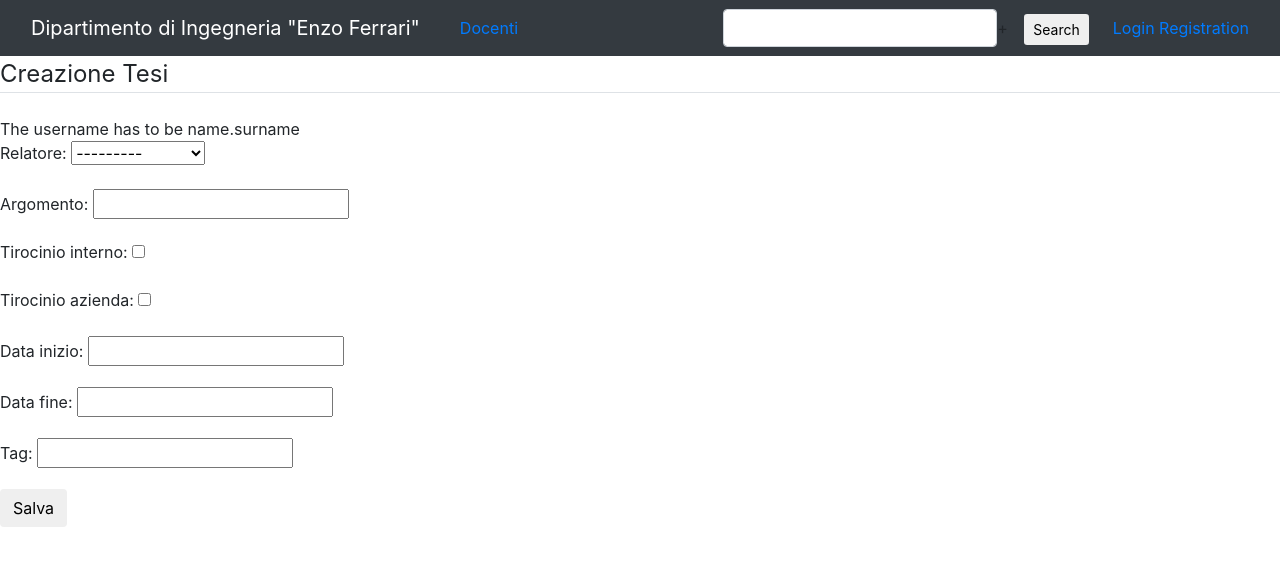
After one commit to sarasarto/Website-for-Uni, a Django app: page /profile/new in a window 1280 px wide. The commit adds this page. Shown: the top 566 px of the page. Run offline with Django 3.2, Linux system fonts and the light colour scheme; data comes from the database, SQL or seed files in the repository; some libraries are stand-ins or nearby versions.

Commit message:
tentativo add tesi

```diff
--- a/home/models.py
+++ b/home/models.py
@@ -1,18 +1,25 @@
 from django.db import models
 from users.models import Docente
+from django.urls import reverse
+
 
 class Tesi(models.Model):
     relatore = models.ForeignKey(Docente, on_delete=models.CASCADE)
     correlatore = models.CharField(max_length=100)
     argomento = models.CharField(max_length=500)
-    # 1 interno , 0 in azienda
-    tirocinio = models.BooleanField(default=False)
+
+    tirocinio_interno = models.BooleanField(default=False)
+    tirocinio_azienda = models.BooleanField(default=False)
     data_inizio = models.DateTimeField()
     data_fine = models.DateTimeField()
     tag = models.IntegerField()
 
     def __str__(self):
-        return self.relatore + ' ' + self.argomento + ' ' + self.tirocinio
+        return str(self.argomento)
+
+    def get_absolute_url(self):
+      return reverse('/', kwargs={'pk': self.pk})
+
 
 
 class Attivita_progettuale(models.Model):
--- /dev/null
+++ b/home/templates/home/tesi_form.html
@@ -0,0 +1,20 @@
+{% extends 'home/base.html' %}
+{% load crispy_forms_tags %}
+{% block body %}
+<div class="content-section">
+    <form method="POST">
+        {% csrf_token %}
+        <!--<fieldset class="form-group">-->
+        <legend class="border-bottom mb-4">Creazione Tesi</legend>
+
+        <h7> The username has to be name.surname</h7>
+        {{ form.as_p }}
+
+        <!--</fieldset>-->
+        <div class="form-group">
+            <button class="btn btn-black" type="submit">Salva</button>
+        </div>
+    </form>
+
+</div>
+{% endblock %}
--- a/home/views.py
+++ b/home/views.py
@@ -2,16 +2,19 @@ from django.http import HttpResponse
 from django.shortcuts import render
 from django.views import generic
 from django.views.generic.edit import CreateView, UpdateView, DeleteView, FormView
+from django.views.generic import ListView, DetailView
 from django.urls import reverse_lazy
 from users.models import Progetto, Studente, Docente
+from .models import Tesi,Attivita_progettuale
+from itertools import chain
 
-
+"""
 def index(request):
     context = {
         'projects': Progetto.objects.all(),
 
     }
-    return render(request, 'home/index.html', context)
+    return render(request, 'home/index.html', context)"""
 
 
 class IndexView(generic.ListView):
@@ -19,7 +22,34 @@ class IndexView(generic.ListView):
     context_object_name = 'all_projects'
 
     def get_queryset(self):
-        return Progetto.objects.all()
+        tesi = Tesi.objects.all()
+        a_p = Attivita_progettuale.objects.all()
+        tot = list(chain(tesi,a_p))
+        return tot
+
+
+class PostDetailView(DetailView):
+    model = Tesi
+
+
+
+
+class TesiCreateView(CreateView):
+    model = Tesi
+    fields = ['relatore','argomento', 'tirocinio_interno' ,'tirocinio_azienda' , 'data_inizio' , 'data_fine' , 'tag']
+
+    # questo per dire che chi crea
+    # la tesi è il docente loggato
+    def form_valid(self, form):
+        form.instance.author = self.request.user
+        return super().form_valid(form)
+
+
+
+
+
+
+
 
 
 """class LoginView(FormView):
--- a/tesi/urls.py
+++ b/tesi/urls.py
@@ -19,12 +19,17 @@ from django.contrib.auth.views import LoginView, LogoutView
 from django.conf import settings
 from django.conf.urls.static import static
 from users import views as user_views
+from home.views import TesiCreateView, PostDetailView
 
 
 urlpatterns = [
     path('admin/', admin.site.urls),
     path('register/', user_views.register, name='register'),
     path('profile/', user_views.profile, name='profile'),
+    path('<int:pk>/', PostDetailView.as_view(), name='post-detail'),
+
+    path('profile/new', TesiCreateView.as_view(), name='tesi-create'),
+
     path('login/', LoginView.as_view(), name='login'),
     path('logout/', LogoutView.as_view(template_name='users/logout.html'), name='logout'),
     path('', include('home.urls')),
```
Also changed, not shown: home/templates/home/index.html (+6 -5 lines), home/templates/home/tesi_detail.html (added, +11 -0 lines), users/templates/users/profile.html (deleted, +0 -8 lines), users/templates/users/profile_doc.html (added, +15 -0 lines), users/views.py (+3 -6 lines), home/migrations/0012_auto_20200327_1150.py (added).
